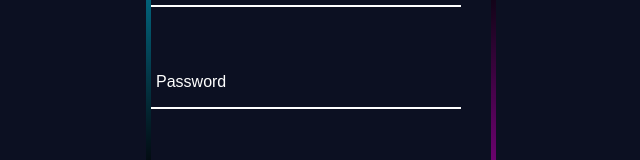
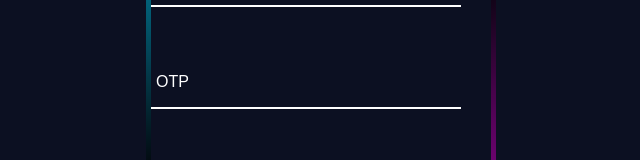
Before and after one commit to mrnitj/eventmanagement, a React (Vite) app: page /login in a window 1280 px wide. Shown: the part 328-488 px from the top of the page, without its empty margins (319-959 px from the left). Built offline with nearby package versions, Linux system fonts and the light colour scheme.

Commit message:
feat:add some styles

```diff
--- a/src/pages/LoginPage/LoginPage.jsx
+++ b/src/pages/LoginPage/LoginPage.jsx
@@ -53,7 +53,7 @@ function LoginPage() {
 
                 <div className={styles.inputbox}>
                   <input type="text"
-                  value={userEmail}
+                  defaultValue={userEmail}
                    required />
                   <label>Username</label>
                 </div>
@@ -65,7 +65,7 @@ function LoginPage() {
                     onChange={(e) => setloginPassword(e.target.value)}
                     required
                   />
-                  <label for="">Password</label>
+                  <label for="">OTP</label>
                 </div>
                 <Box
                   sx={{
```
